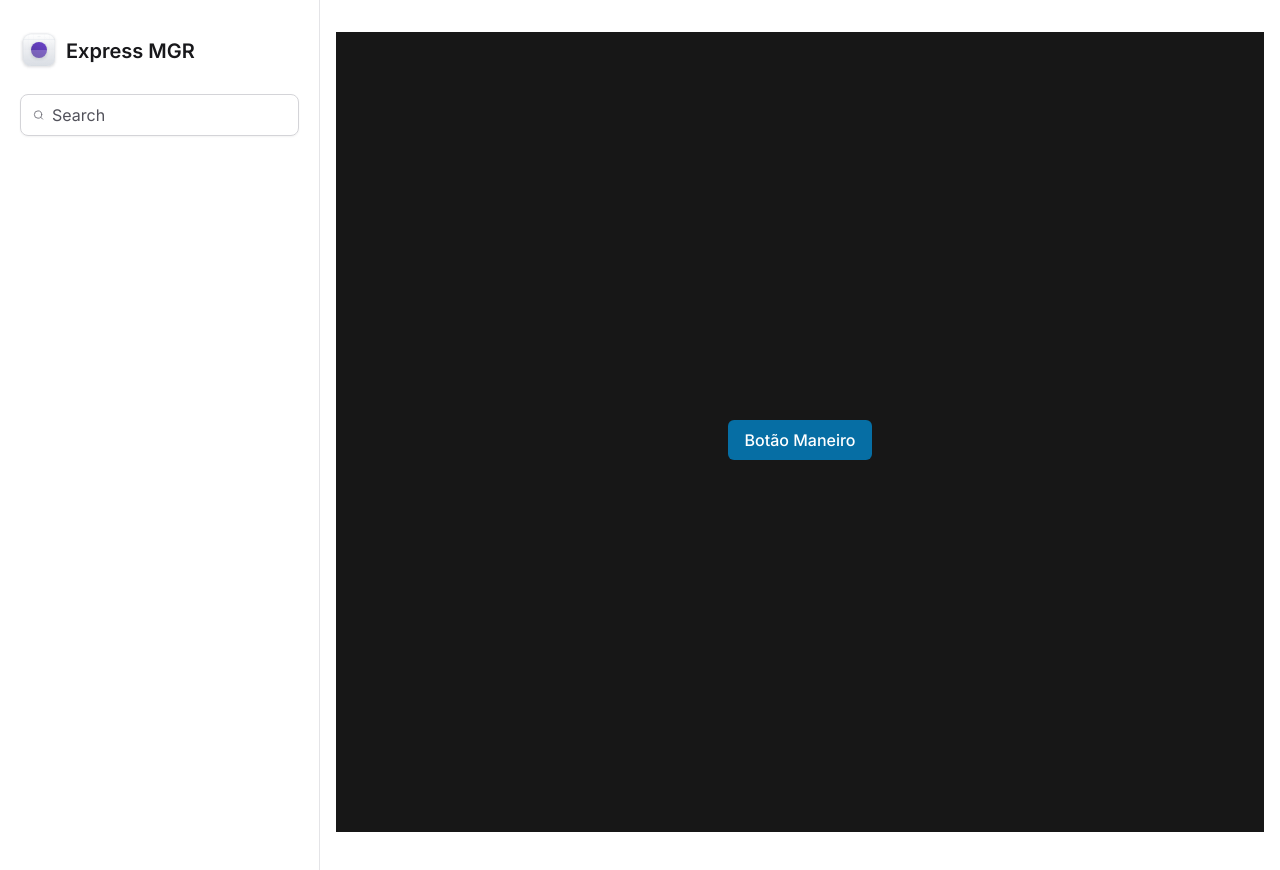
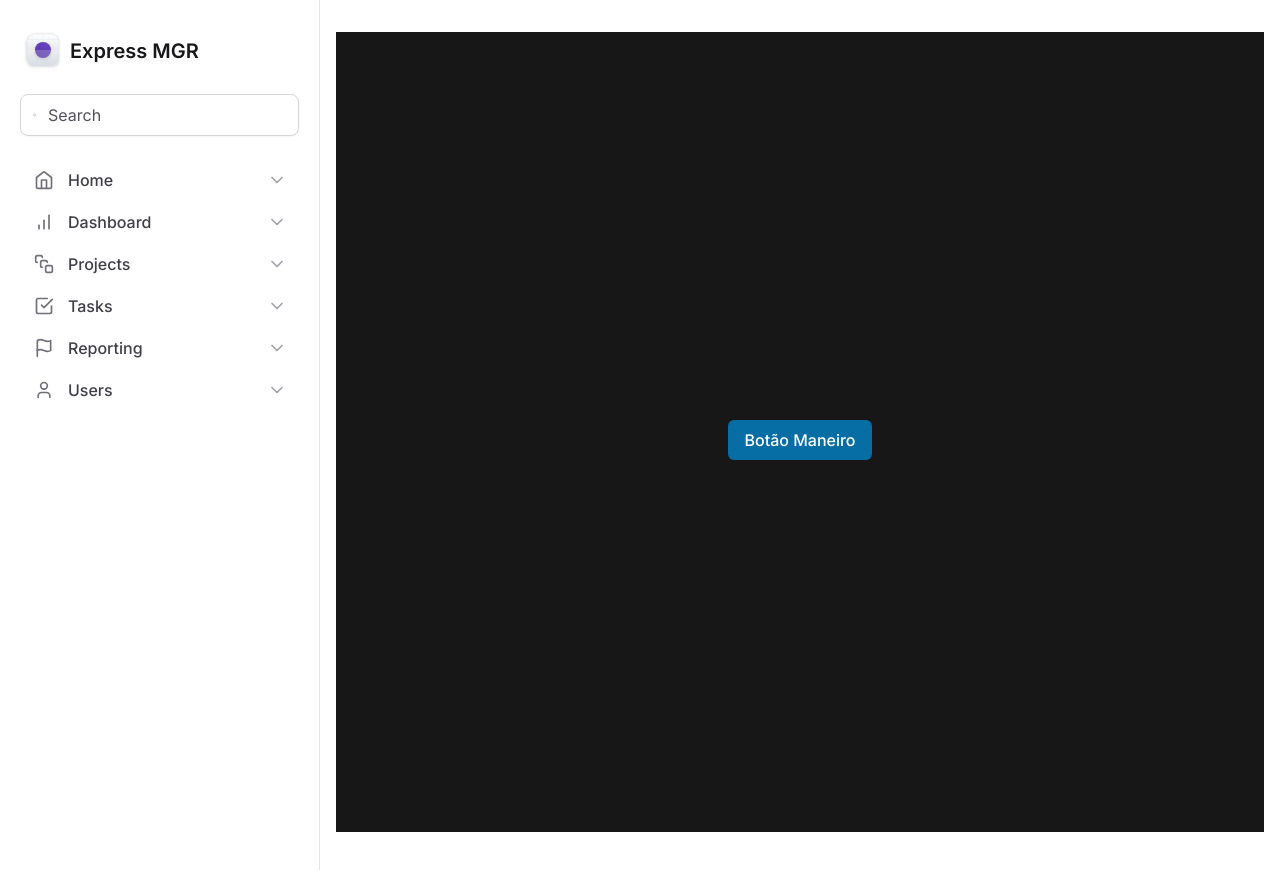
Before and after one commit to GabrielS0ares/tailwind-next, a Next.js app: page / in a window 1280 px wide. Shown: the top 870 px of the page. Built offline with nearby package versions, Linux system fonts and the light colour scheme.

Commit message:
feat: Menu de Navegação

```diff
--- a/src/components/Sidebar/Logo.tsx
+++ b/src/components/Sidebar/Logo.tsx
@@ -1,6 +1,6 @@
 export function Logo() {
   return (
-    <strong className="flex items-center gap-2 text-xl font-semibold text-zinc-900">
+    <strong className="mx-1 flex items-center gap-2 text-xl font-semibold text-zinc-900">
       <svg
         width={38}
         height={38}
--- /dev/null
+++ b/src/components/Sidebar/MainNavigation/NavItem.tsx
@@ -0,0 +1,22 @@
+import { ChevronDown } from 'lucide-react'
+import { ElementType } from 'react'
+
+export interface NavItemsProps {
+  title: string
+  icon: ElementType
+}
+
+export function NavItem({ title, icon: Icon }: NavItemsProps) {
+  return (
+    <a
+      href=""
+      className="group flex items-center gap-3 rounded px-3 py-2 duration-200 hover:bg-violet-50"
+    >
+      <Icon className="w- h-5 text-zinc-500" />
+      <span className="font-medium text-zinc-700 duration-200 group-hover:text-violet-500">
+        {title}
+      </span>
+      <ChevronDown className="ml-auto h-5 w-5 text-zinc-400 duration-200 group-hover:text-violet-400" />
+    </a>
+  )
+}
--- /dev/null
+++ b/src/components/Sidebar/MainNavigation/index.tsx
@@ -0,0 +1,22 @@
+import {
+  BarChart,
+  CheckSquare,
+  Flag,
+  Home,
+  SquareStack,
+  User,
+} from 'lucide-react'
+import { NavItem } from './NavItem'
+
+export function MainNavigation() {
+  return (
+    <nav className="space-y-0.5">
+      <NavItem title="Home" icon={Home} />
+      <NavItem title="Dashboard" icon={BarChart} />
+      <NavItem title="Projects" icon={SquareStack} />
+      <NavItem title="Tasks" icon={CheckSquare} />
+      <NavItem title="Reporting" icon={Flag} />
+      <NavItem title="Users" icon={User} />
+    </nav>
+  )
+}
--- a/src/components/Sidebar/index.tsx
+++ b/src/components/Sidebar/index.tsx
@@ -1,5 +1,6 @@
 import { Search } from 'lucide-react'
 import { Logo } from './Logo'
+import { MainNavigation } from './MainNavigation'
 
 export function Sidebar() {
   return (
@@ -10,9 +11,10 @@
         <input
           type="text"
           placeholder="Search"
-          className="flex-1 border-0 bg-transparent p-0 text-zinc-900 placeholder-zinc-600"
+          className="mx-1 flex-1 border-0 bg-transparent p-0 text-zinc-900 placeholder-zinc-600"
         />
       </div>
+      <MainNavigation />
     </aside>
   )
 }
```
